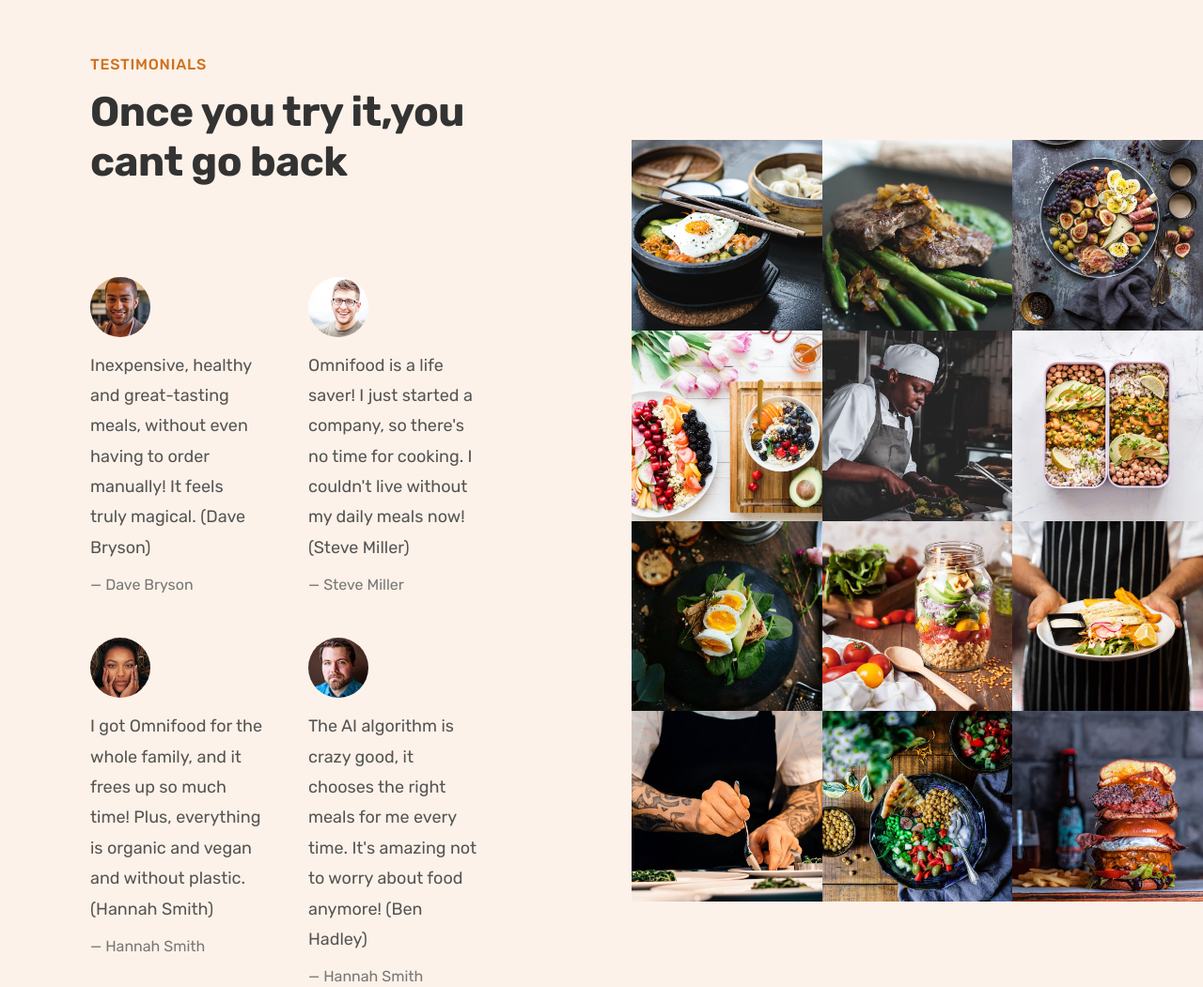
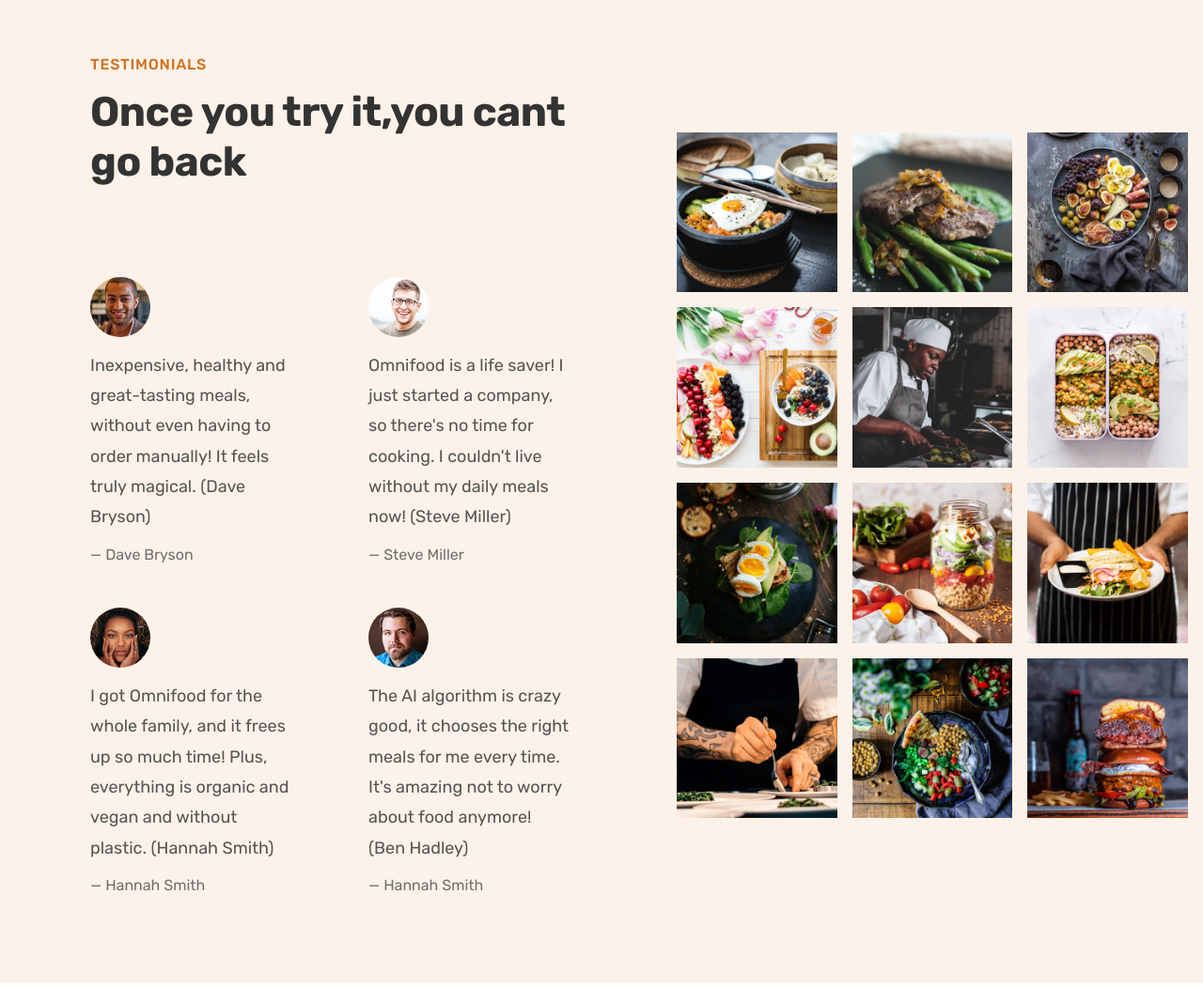
Before and after one commit to Harish-port/Web-Elements-and-Components, a plain HTML site: page 07-Omnifood-Desktop/index.html in a window 1280 px wide. Shown: the part 3680-4731 px from the top of the page at 94% size. Drawn offline with nearby package versions, Linux system fonts and the light colour scheme.

Commit message:
added new section

```diff
--- a/07-Omnifood-Desktop/css/style.css
+++ b/07-Omnifood-Desktop/css/style.css
@@ -268,39 +268,59 @@
     height: 3rem;
     color: #e67e22;
 }
-.section-testimonials{
+
+.section-testimonials {
     background-color: #fdf2e9;
     display: grid;
     grid-template-columns: 55fr 45fr;
     align-items: center;
 }
+
 .testimonials-container {
     padding: 9.6rem;
-  }
-.testimonials{
-    display:grid;
+}
+
+.testimonials {
+    display: grid;
     grid-template-columns: 1fr 1fr;
-    gap: 4.8rem;
+    row-gap: 4.8rem;
+    column-gap: 8rem;
 }
-.testimonial-img{
+
+.testimonial-img {
     width: 6.4rem;
     border-radius: 50%;
     margin-bottom: 1.2rem;
 }
-.testimonial-text{
+
+.testimonial-text {
     font-size: 1.8rem;
     line-height: 1.8;
     margin-bottom: 1.6rem;
 }
-.testimonial-name{
+
+.testimonial-name {
     font-size: 1.6rem;
-    color: #777;
+    color: #6f6f6f;
 }
-.gallery{
+
+.gallery {
     display: grid;
-    grid-template-columns: repeat(3,1fr);
+    grid-template-columns: repeat(3, 1fr);
+    gap: 1.6rem;
+    padding: 1.6rem;
 }
-.gallery-item img{
-display: block;
-width: 100%;
+
+.gallery-item {
+    overflow: hidden;
 }
+
+.gallery-item img {
+    display: block;
+    width: 100%;
+    transition: all 0.4s;
+}
+
+.gallery-item img:hover {
+    transform: scale(1.1);
+}
--- a/07-Omnifood-Desktop/index.html
+++ b/07-Omnifood-Desktop/index.html
@@ -225,7 +225,7 @@
                 <a href="#" class="link">See all recipes >></a>
             </div>
         </section>
-        <section class="section-testimonials grid grid--2-cols">
+        <section class="section-testimonials ">
             <div class="testimonials-container">
                 <span class="subheading">Testimonials</span>
                 <h2 class="heading-secondary">
```
